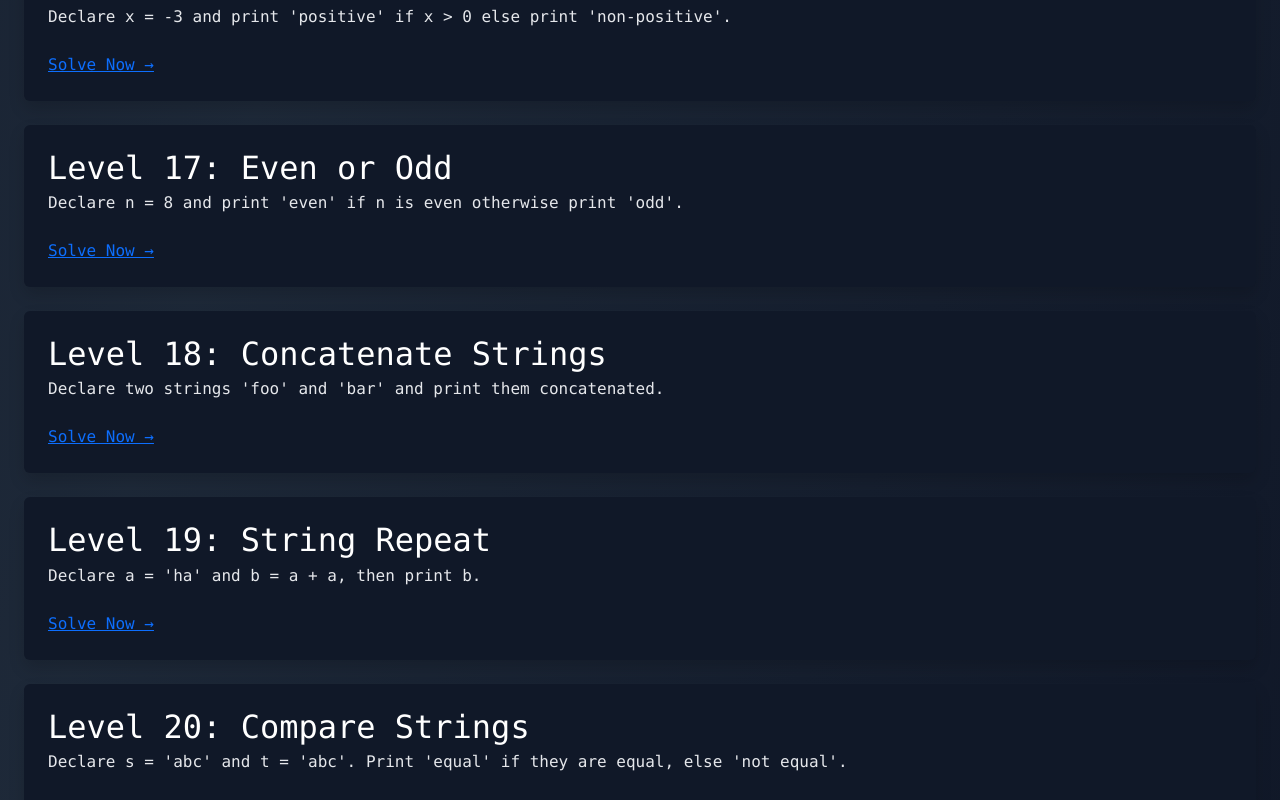
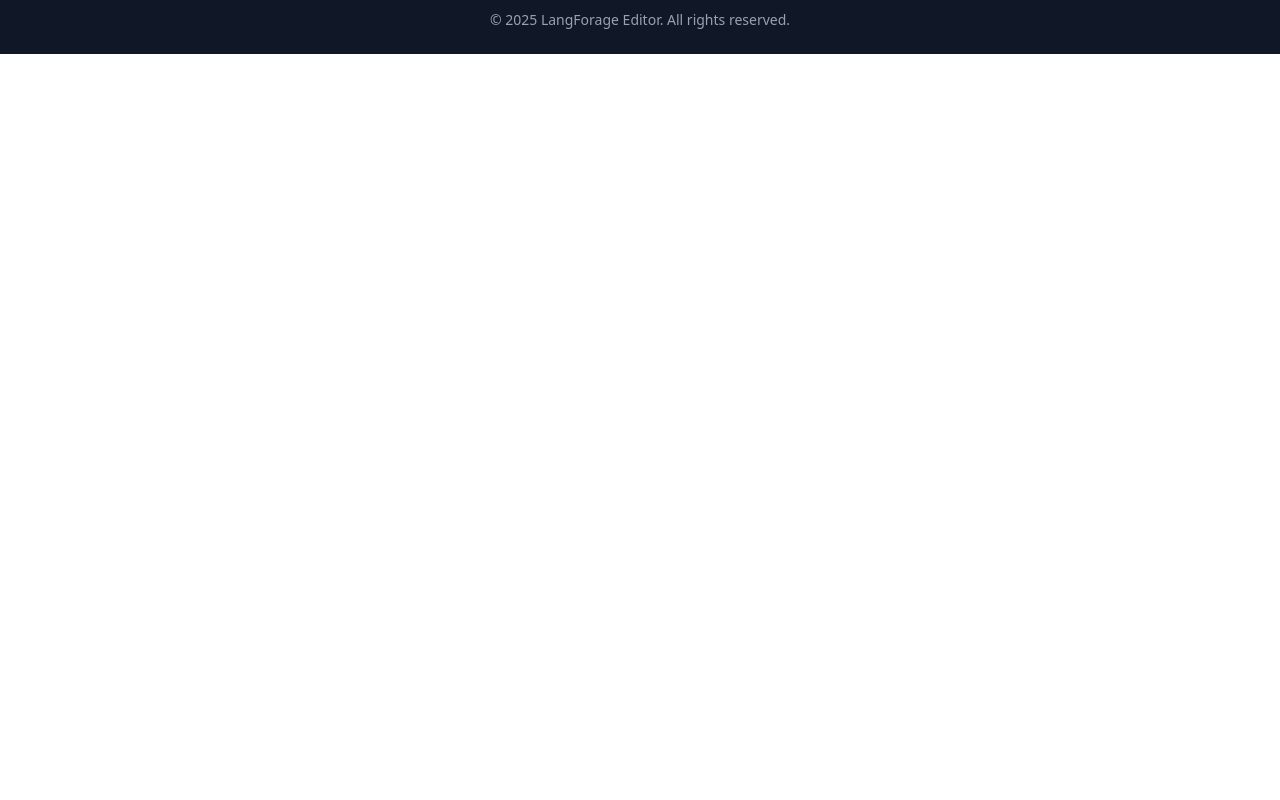
Before and after one commit to vdsn0905/Langforage-Editor, a React (Vite) app: page /challenges in a window 1280 px wide. Shown: the part 3000-3800 px from the top of the page. After the commit the page ends 3054 px from the top, so only its background shows below. Built offline with nearby package versions, Linux system fonts and the light colour scheme.

Commit message:
Update challenges.js

```diff
--- a/src/components/challenges.js
+++ b/src/components/challenges.js
@@ -109,42 +109,4 @@ export const challenges = [
     hint: "Use yadi and nahito.",
     expectedOutput: `big\n`,
   },
-  {
-    level: 16,
-    title: "Is Positive",
-    task: "Declare x = -3 and print 'positive' if x > 0 else print 'non-positive'.",
-    hint: "Use yadi and nahito.",
-    expectedOutput: `non-positive\n`,
-  },
-  {
-    level: 17,
-    title: "Even or Odd",
-    task: "Declare n = 8 and print 'even' if n is even otherwise print 'odd'.",
-    hint: "Use % and yadi/nahito.",
-    expectedOutput: `even\n`,
-
-  },
-
-  // Level 18..21: strings and comparisons
-  {
-    level: 18,
-    title: "Concatenate Strings",
-    task: "Declare two strings 'foo' and 'bar' and print them concatenated.",
-    hint: "Use + to join strings and dikhao to print.",
-    expectedOutput: `foobar\n`,
-  },
-  {
-    level: 19,
-    title: "String Repeat",
-    task: "Declare a = 'ha' and b = a + a, then print b.",
-    hint: "Use + to join strings.",
-    expectedOutput: `haha\n`,
-  },
-  {
-    level: 20,
-    title: "Compare Strings",
-    task: "Declare s = 'abc' and t = 'abc'. Print 'equal' if they are equal, else 'not equal'.",
-    hint: "Use yadi with == to compare strings.",
-    expectedOutput: `equal\n`,
-  }
 ];
```
